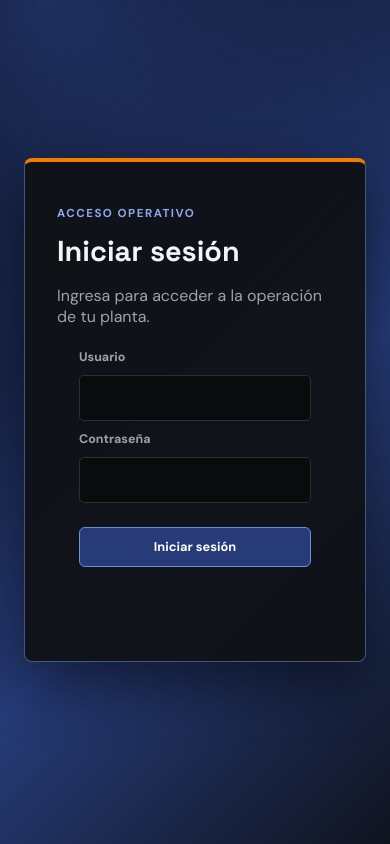
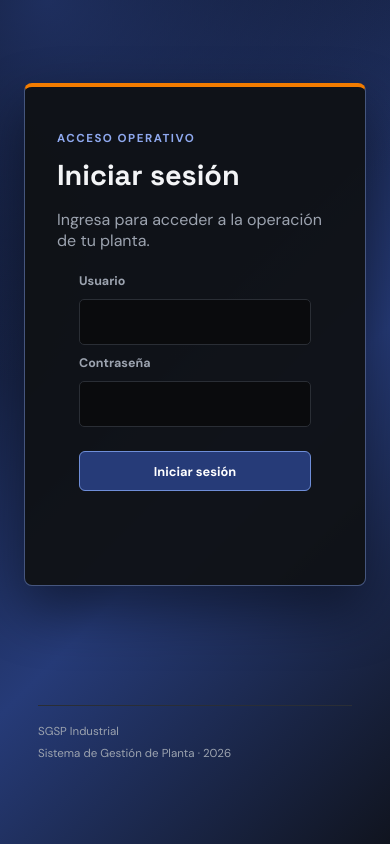
Before and after one commit to xiroke41/sgsp-sistema-gestion, a website: page public/index.html in a window 390 px wide. Drawn offline with Linux system fonts and the light colour scheme.

Commit message:
Feat: agregar footer en todas las capas

```diff
--- a/public/Controller/app.js
+++ b/public/Controller/app.js
@@ -231,13 +231,14 @@ function showToast(message) {
   window.setTimeout(() => toast.classList.remove('show'), 2800);
 }
 function icon(name) { return { chart: '↗', pause: '◷', stop: '◼', people: '◎' }[name] ?? '•'; }
+function footerMarkup() { return '<footer class="app-footer"><span>SGSP Industrial</span><span>Sistema de Gestión de Planta · 2026</span></footer>'; }
 async function renderLogin() {
   try {
     const template = await loadViewTemplate('Views/login.html');
-    app.innerHTML = `<main class="login-page">${template}</main>`;
+    app.innerHTML = `<main class="login-page">${template}${footerMarkup()}</main>`;
   } catch (error) {
     console.warn(error.message);
-    app.innerHTML = '<main class="login-page"><section class="login-panel"><h1>Iniciar sesión</h1><form id="loginForm"><label for="username">Usuario</label><input id="username" required><label for="password">Contraseña</label><input id="password" type="password" required><button type="submit">Iniciar sesión</button><div id="loginError" role="alert"></div></form></section></main>';
+    app.innerHTML = `<main class="login-page"><section class="login-panel"><h1>Iniciar sesión</h1><form id="loginForm"><label for="username">Usuario</label><input id="username" required><label for="password">Contraseña</label><input id="password" type="password" required><button type="submit">Iniciar sesión</button><div id="loginError" role="alert"></div></form></section>${footerMarkup()}</main>`;
   }
   document.querySelector('#loginForm').addEventListener('submit', async (event) => {
     event.preventDefault();
@@ -274,6 +275,7 @@ async function renderAdminDashboard() {
   try {
     const template = await loadViewTemplate('Views/admin/dashboard.html');
     app.innerHTML = template;
+    app.querySelector('.admin-shell')?.insertAdjacentHTML('beforeend', footerMarkup());
     app.querySelectorAll('.admin-module-card:nth-child(n+4)').forEach((card) => card.remove());
     app.querySelector('[data-admin-user]').textContent = `${session.name} · Administrador`;
     app.insertAdjacentHTML('beforeend', modalMarkup());
@@ -324,6 +326,7 @@ async function render() {
         <section class="dashboard-section"><div class="section-heading"><h2>Gestionar gente</h2><span class="text-muted small">Rotación y dotación</span></div><div class="rotation-toolbar">${inProcess && showPeople ? '<button class="btn btn-sm btn-outline-secondary" data-action="rotate">Rotar puestos A → B → C</button><button class="btn btn-sm btn-colacion" data-action="rotate-colacion" data-colacion-group="1" type="button">Colación G1</button><button class="btn btn-sm btn-colacion" data-action="rotate-colacion" data-colacion-group="2" type="button">Colación G2</button><button class="btn btn-sm btn-outline-secondary" data-action="edit-groups">Editar grupos</button><button class="btn btn-sm btn-outline-secondary" data-action="edit-colacion-groups">Editar Grupos de colación</button>' : ''}${inProcess ? '<button class="btn btn-sm btn-outline-secondary" data-action="return-all">Retorno general</button>' : ''}<button class="btn btn-sm btn-outline-secondary" data-action="rotations">Historial</button></div><div class="work-lines-board">${workLines.map(renderWorkLine).join('')}</div></section>
         <section class="dashboard-section"><div class="section-heading"><h2>Proceso terminado</h2><span class="text-muted small">Guardar día</span></div><div class="section-panel closure-panel"><div class="d-flex justify-content-between mb-3"><span class="text-muted">Peso objetivo</span><strong>${formatNumber(state.shift.targetWeight)} kg</strong></div><div class="d-flex justify-content-between mb-3"><span class="text-muted">Peso procesado</span><strong>${formatNumber(state.shift.actualWeight)} kg</strong></div><div class="d-flex justify-content-between pt-3 border-top"><span class="text-muted">Incentivo estimado</span><strong class="text-teal">$${formatNumber(result.factor)}</strong></div>${showClose && inProcess ? '<button class="btn btn-sgsp w-100 mt-3" data-action="close">Terminar proceso y guardar día</button>' : `<p class="text-muted small mt-3 mb-0">${stage === 'assigned' ? 'Inicia el proceso para habilitar el cierre.' : 'El cierre queda registrado después de guardar el día.'}</p>`}</div></section>
       </main></div>
+      ${footerMarkup()}
     </div>${modalMarkup()}`;
   await hydratePhysicalViews();
   bindNativeModal();
--- a/public/Views/styles.css
+++ b/public/Views/styles.css
@@ -31,6 +31,8 @@ body { margin: 0; color: var(--ink); background: var(--paper); font-family: 'DM
 button, input, select { font: inherit; }
 button { min-height: 44px; }
 .app-shell { min-height: 100vh; }
+.app-footer { display: flex; justify-content: space-between; gap: 16px; width: min(100% - 48px, 1320px); margin: 0 auto; padding: 18px 0 22px; color: var(--muted); border-top: 1px solid var(--line); font-size: .72rem; line-height: 1.4; }
+.app-footer span:last-child { text-align: right; }
 .page-container { width: min(100% - 48px, 1320px); margin: 0 auto; }
 .topbar-content { display: flex; align-items: center; justify-content: space-between; gap: 16px; width: 100%; }
 .user-actions { display: flex; align-items: center; justify-content: flex-end; gap: 10px; margin-left: auto; text-align: right; }
@@ -443,4 +445,6 @@ tbody td { padding: 14px 8px; font-size: .86rem; border-bottom-color: var(--line
   .section-heading.compact { align-items: flex-start; }
   .history-total { width: 100%; justify-items: flex-start; text-align: left; }
   .history-totals { width: 100%; flex-wrap: wrap; justify-content: flex-start; margin-left: 0; text-align: left; }
+  .app-footer { align-items: flex-start; flex-direction: column; gap: 6px; width: min(100% - 28px, 720px); }
+  .app-footer span:last-child { text-align: left; }
 }
```
